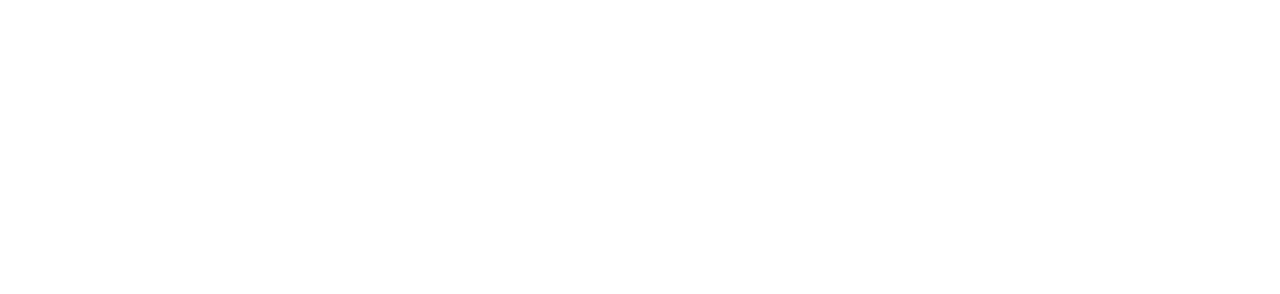
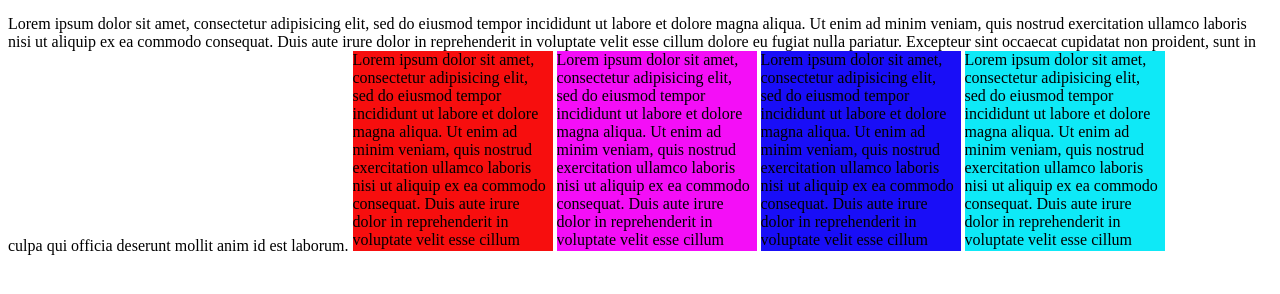
Before and after one commit to Mr-Dany/07-06-2019, a plain HTML site: page index.html in a window 1280 px wide. Drawn offline with Linux system fonts and the light colour scheme.

```diff
--- a/index.html
+++ b/index.html
@@ -4,9 +4,47 @@
 	<meta charset="utf-8">
 	<meta http-equiv="X-UA-Compatible" content="IE=edge">
 	<title></title>
-	<link rel="stylesheet" href="">
+	<link rel="stylesheet" href="styles.css">
 </head>
 <body>
+	<p class="stilo"></p>
+	Lorem ipsum dolor sit amet, consectetur adipisicing elit, sed do eiusmod
+	tempor incididunt ut labore et dolore magna aliqua. Ut enim ad minim veniam,
+	quis nostrud exercitation ullamco laboris nisi ut aliquip ex ea commodo
+	consequat. Duis aute irure dolor in reprehenderit in voluptate velit esse
+	cillum dolore eu fugiat nulla pariatur. Excepteur sint occaecat cupidatat non
+	proident, sunt in culpa qui officia deserunt mollit anim id est laborum.
+
+	<div class="caja1">
+		Lorem ipsum dolor sit amet, consectetur adipisicing elit, sed do eiusmod
+		tempor incididunt ut labore et dolore magna aliqua. Ut enim ad minim veniam,
+		quis nostrud exercitation ullamco laboris nisi ut aliquip ex ea commodo
+		consequat. Duis aute irure dolor in reprehenderit in voluptate velit esse
+		cillum dolore eu fugiat nulla pariatur. Excepteur sint occaecat cupidatat non
+		proident, sunt in culpa qui officia deserunt mollit anim id est laborum.</div>
+	<div class="caja2">
+		Lorem ipsum dolor sit amet, consectetur adipisicing elit, sed do eiusmod
+		tempor incididunt ut labore et dolore magna aliqua. Ut enim ad minim veniam,
+		quis nostrud exercitation ullamco laboris nisi ut aliquip ex ea commodo
+		consequat. Duis aute irure dolor in reprehenderit in voluptate velit esse
+		cillum dolore eu fugiat nulla pariatur. Excepteur sint occaecat cupidatat non
+		proident, sunt in culpa qui officia deserunt mollit anim id est laborum.</div>
+
+	<div class="caja3">Lorem ipsum dolor sit amet, consectetur adipisicing elit, sed do eiusmod
+	tempor incididunt ut labore et dolore magna aliqua. Ut enim ad minim veniam,
+	quis nostrud exercitation ullamco laboris nisi ut aliquip ex ea commodo
+	consequat. Duis aute irure dolor in reprehenderit in voluptate velit esse
+	cillum dolore eu fugiat nulla pariatur. Excepteur sint occaecat cupidatat non
+	proident, sunt in culpa qui officia deserunt mollit anim id est laborum.</div>
+
+	<div class="caja4">
+		Lorem ipsum dolor sit amet, consectetur adipisicing elit, sed do eiusmod
+		tempor incididunt ut labore et dolore magna aliqua. Ut enim ad minim veniam,
+		quis nostrud exercitation ullamco laboris nisi ut aliquip ex ea commodo
+		consequat. Duis aute irure dolor in reprehenderit in voluptate velit esse
+		cillum dolore eu fugiat nulla pariatur. Excepteur sint occaecat cupidatat non
+		proident, sunt in culpa qui officia deserunt mollit anim id est laborum.</div>
+
 
 </body>
 </html>
--- a/styles.css
+++ b/styles.css
@@ -1 +1,33 @@
-styles.css
+.stilo{
+	font-size: 15px;
+	color: blue;
+	background: grey;
+}
+.caja1{
+	background: #F70E0E;
+	width: 200px;
+	height: 200px;
+	display: inline-block;
+	overflow: hidden;
+}
+.caja2{
+	background: #F40EF7;
+	width: 200px;
+	height: 200px;
+	display: inline-block;
+	overflow: hidden;
+}
+.caja3{
+	background: #190EF7;
+	width: 200px;
+	height: 200px;
+	display: inline-block;
+	overflow: hidden;
+}
+.caja4{
+	background: #0EE9F7;
+	width: 200px;
+	height: 200px;
+	display: inline-block;
+	overflow: hidden;
+}
```
